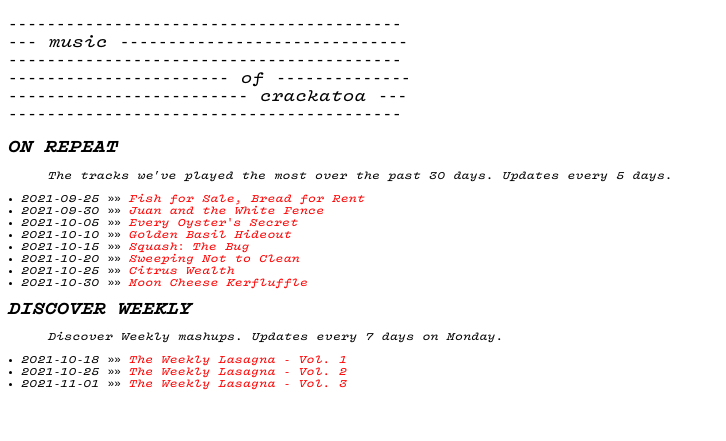
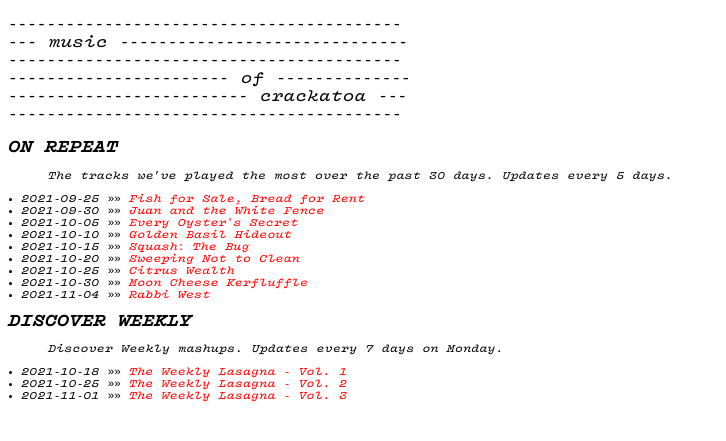
Before and after one commit to noahgorstein/music-of-crackatoa, a Jekyll site: the page built from index.md, in a window 1280 px wide. Shown: the top 441 px of the page, without its empty margins (0-726 px from the left). Built offline with Jekyll 4.4.1, drawn with Linux system fonts in a browser that asks for light colours.

Commit message:
Rabbi West

```diff
--- a/_data/on_repeat.yml
+++ b/_data/on_repeat.yml
@@ -29,3 +29,7 @@
 - playlist_name: Moon Cheese Kerfluffle
   creation_date: 2021-10-30
   playlist_uri: https://open.spotify.com/playlist/7dSuHeU3lzwdB17HcnlpeO?si=19202bfad7c34fdf
+
+- playlist_name: Rabbi West
+  creation_date: 2021-11-04
+  playlist_uri: https://open.spotify.com/playlist/5PuWtHRHOh4VcYXQLTzXAI?si=57fa89bf3dbd4461
```
